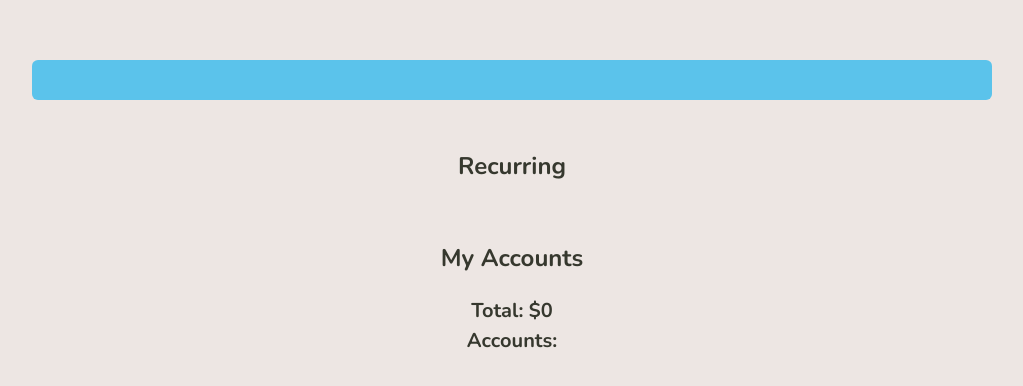
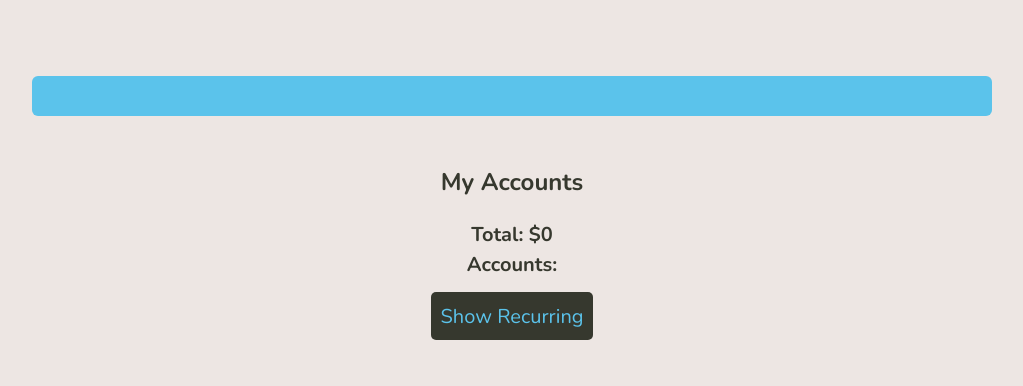
Before and after one commit to KabirBose/Mintly-Banking, a Next.js app: page /accounts in a window 1280 px wide. Shown: the part 192-578 px from the top of the page, without its empty margins (128-1151 px from the left). Built offline with nearby package versions, Linux system fonts and the light colour scheme.

Commit message:
created slider component

```diff
--- a/src/app/(client)/accounts/page.tsx
+++ b/src/app/(client)/accounts/page.tsx
@@ -1,13 +1,11 @@
-import Balances from "@/components/Plaid/Balances";
 import Identity from "@/components/Plaid/Identity";
-import Recurring from "@/components/Plaid/Recurring";
+import Slider from "@/components/UI/Slider";
 
 export default function () {
   return (
     <div className="flex flex-col gap-12 justify-center items-center min-h-[100vh]">
       <Identity />
-      <Recurring />
-      <Balances />
+      <Slider />
     </div>
   );
 }
--- /dev/null
+++ b/src/components/UI/Slider.tsx
@@ -0,0 +1,32 @@
+"use client";
+
+import { useState } from "react";
+import Balances from "@/components/Plaid/Balances";
+import Recurring from "@/components/Plaid/Recurring";
+
+export default function Slider() {
+  const [component, setComponent] = useState<any>(<Balances />);
+  const [btnText, setBtnText] = useState("Recurring");
+
+  const handleClick = () => {
+    if (btnText === "Recurring") {
+      setBtnText("Balances");
+      setComponent(<Recurring />);
+    } else {
+      setBtnText("Recurring");
+      setComponent(<Balances />);
+    }
+  };
+
+  return (
+    <div>
+      {component}
+      <button
+        className="w-full bg-blackolive text-skyblue mt-3"
+        onClick={handleClick}
+      >
+        Show {btnText}
+      </button>
+    </div>
+  );
+}
```
